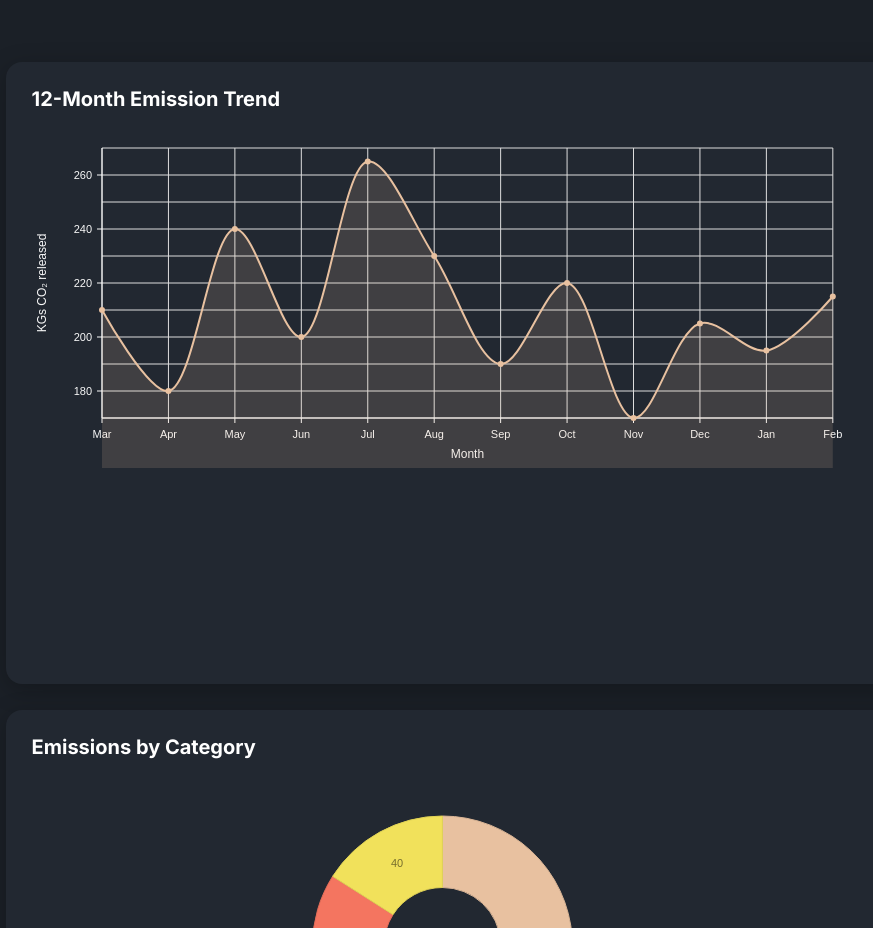
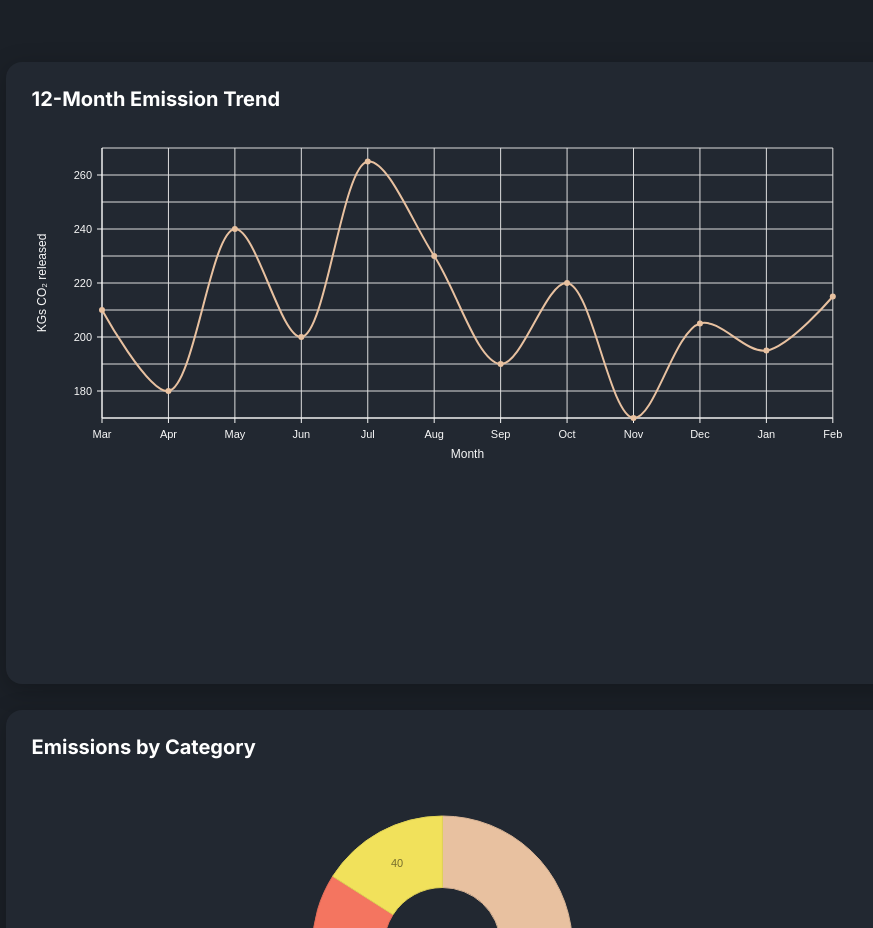
Before and after one commit to AnikChiney/CarbonLensAI, a React (Create React App) app in the folder client/: page /carbon-footprint in a window 1280 px wide. Shown: the part 1000-1928 px from the top of the page, without its empty margins (308-1181 px from the left). Built offline with nearby package versions, Linux system fonts and the light colour scheme; no server answers; sample sign-in values are in the browser's storage.

Commit message:
Update OverviewChart.jsx

```diff
--- a/client/src/components/OverviewChart.jsx
+++ b/client/src/components/OverviewChart.jsx
@@ -39,7 +39,8 @@ const OverviewChart = ({ isDashboard = false }) => {
       xScale={{ type: "point" }}
       yScale={{ type: "linear", min: "auto", max: "auto" }}
       curve="catmullRom"
-      enableArea={isDashboard}
+      enableArea={false}
+
       areaOpacity={0.15}
       axisBottom={{
         tickSize: 5,
```
